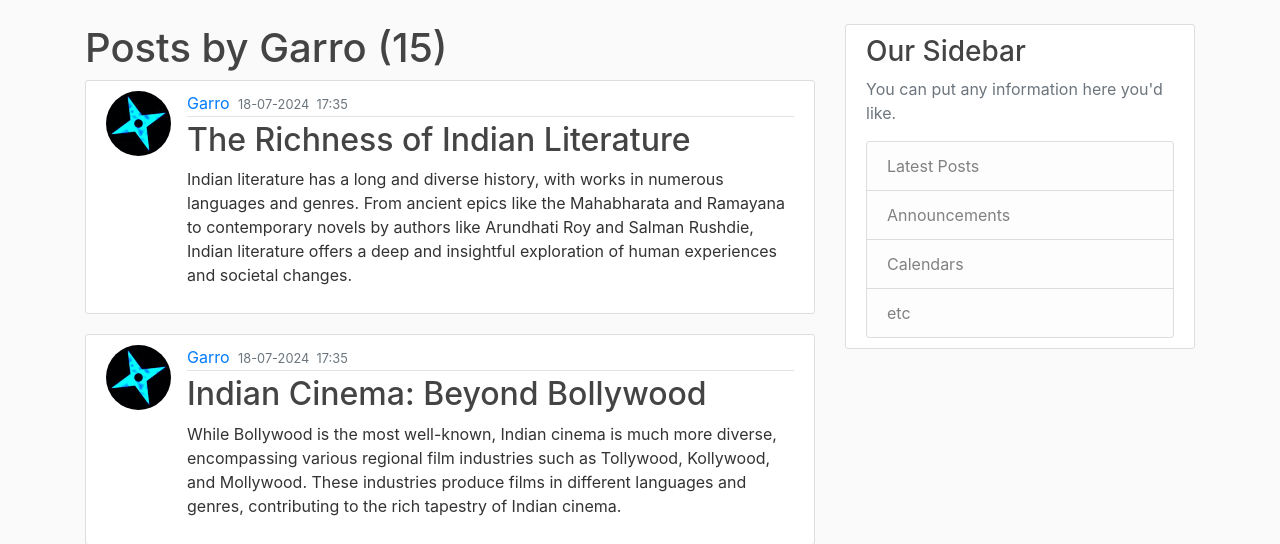
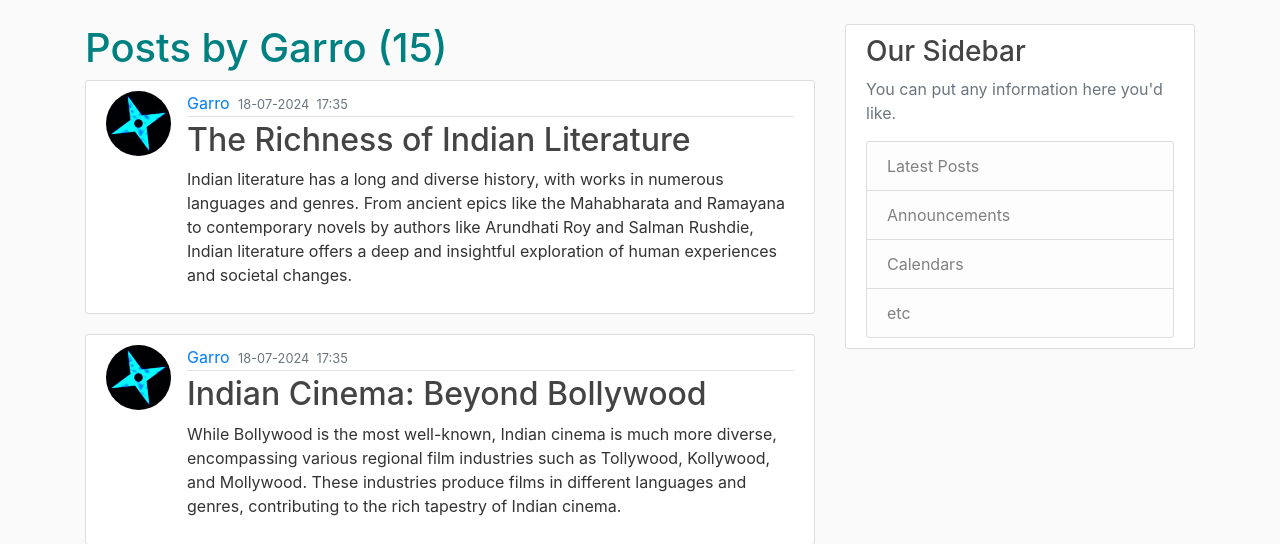
Before and after one commit to GarroNinja/BlogNest, a Flask app: a page that uses blognest/templates/layout.html in a window 1280 px wide. Shown: the part 56-600 px from the top of the page. Run offline with Flask 3, Linux system fonts and the light colour scheme.

Commit message:
db and style changes

```diff
--- a/blognest/static/main.css
+++ b/blognest/static/main.css
@@ -41,6 +41,11 @@ a.article-title:hover {
   text-decoration: none;
 }
 
+.userposts-head {
+  color: #008080;
+  text-decoration: none;
+}
+
 .article-content {
   white-space: pre-line;
 }
```
Also changed, not shown: blognest/site.db.
